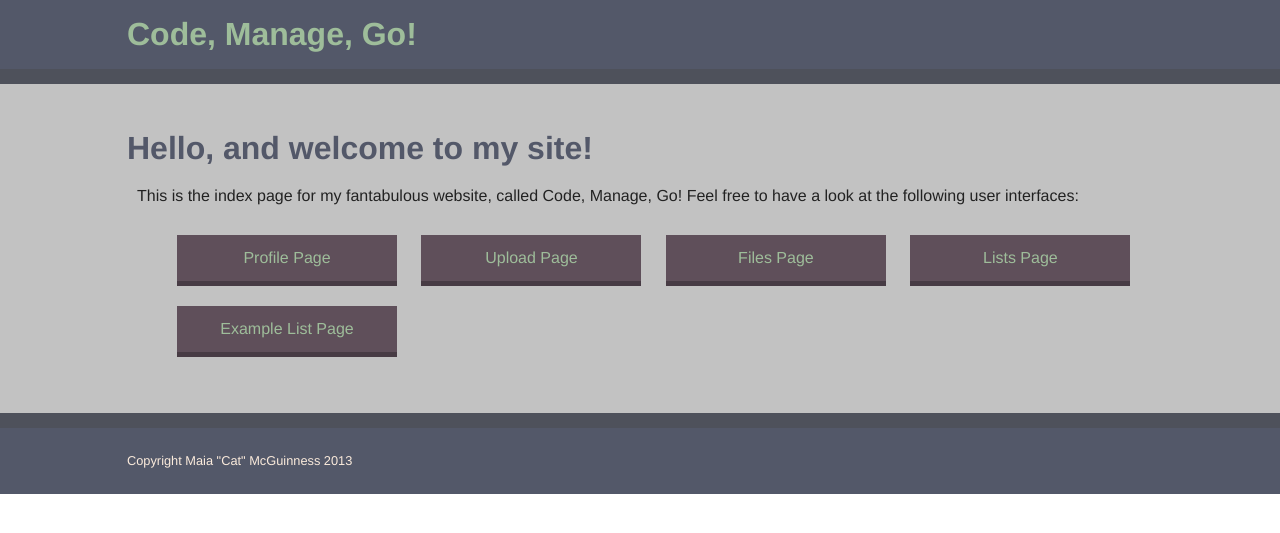
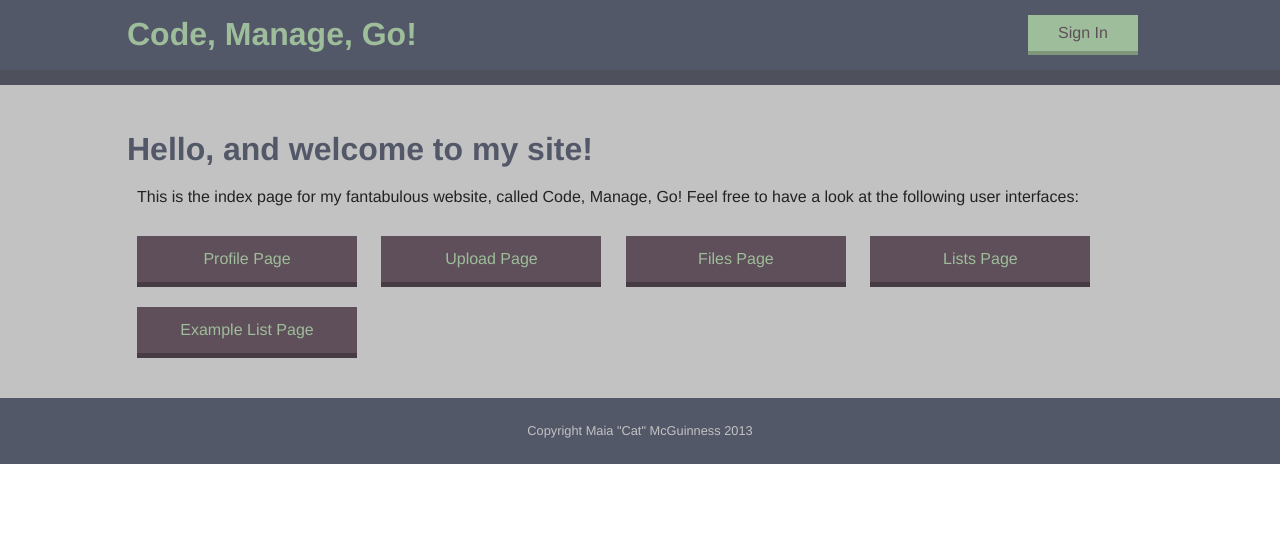
Before and after one commit to andymcguinness/codemanagego, a PHP site: page / in a window 1280 px wide. Shown: the top 533 px of the page. Run offline with PHP 8.4, Linux system fonts and the light colour scheme; some libraries are stand-ins or nearby versions.

Commit message:
Added a sign-in button on the top

```diff
--- a/css/main.css
+++ b/css/main.css
@@ -52,18 +52,19 @@ nav a:hover { text-decoration: underline; }
    ========================================================================== */
 
 .header-container { border-bottom: 15px solid #4e515b; }
-.footer-container, .main aside { border-top: 15px solid #4e515b; }
+.main aside { border-top: 15px solid #4e515b; }
 .header-container, .footer-container, .main aside { background: #535869; }
 .main-container { background: #c2c2c2; }
 
 .title { color: #9ebd9a; }
+.sign-in { float: right; margin: 15px; padding: 5px; width: 100px; background: #9ebd9a; text-align: center; border-bottom: 4px solid #7e967a; color: #5f4f5a; }
 
 ::selection { background: #9ebd9a; color: #FFF; }
 ::-moz-selection { background: #9ebd9a; color: #FFF; }
 
 h1 { color: #535869; }
-ul { list-style-type: none; }
-.copyright { font-weight: normal; color: #fbebdc; font-size: 0.8em; }
+ul { list-style-type: none; padding: 0px; margin: 0px; }
+.copyright { font-weight: normal; color: #c2c2c2; font-size: 0.8em; text-align: center; }
 .intro p { padding-left: 10px; }
 
 /*.pages li { background: #5f4f5a; height: 30px; width: 200px; text-align: center; display: table-cell; vertical-align: middle; padding: 10px; }
--- a/index.php
+++ b/index.php
@@ -23,6 +23,7 @@
         <div class="header-container">
             <header class="wrapper clearfix">
                 <h1 class="title">Code, Manage, Go!</h1>
+                <div class="sign-in">Sign In</div>
             </header>
         </div>
 
```
